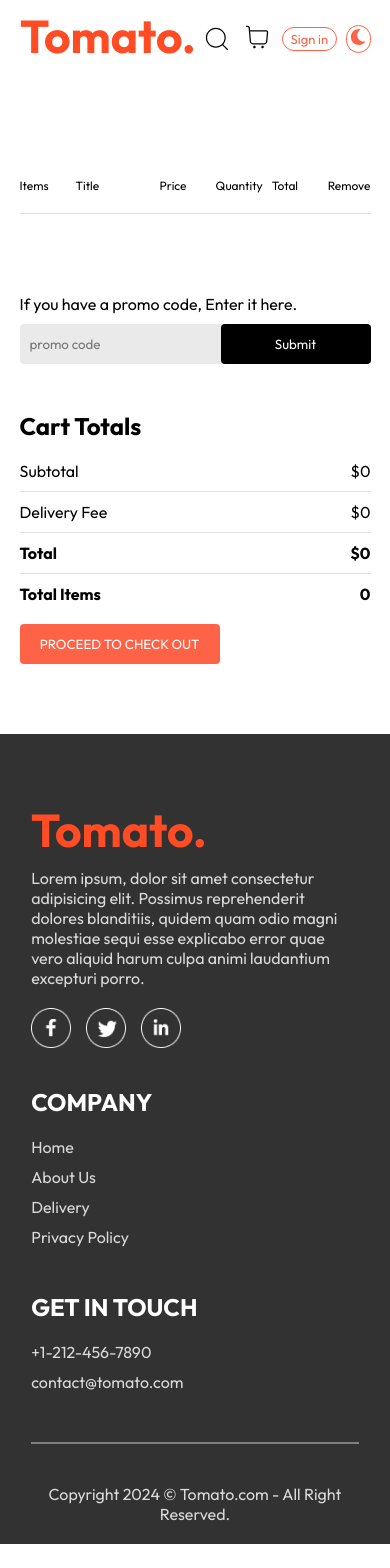
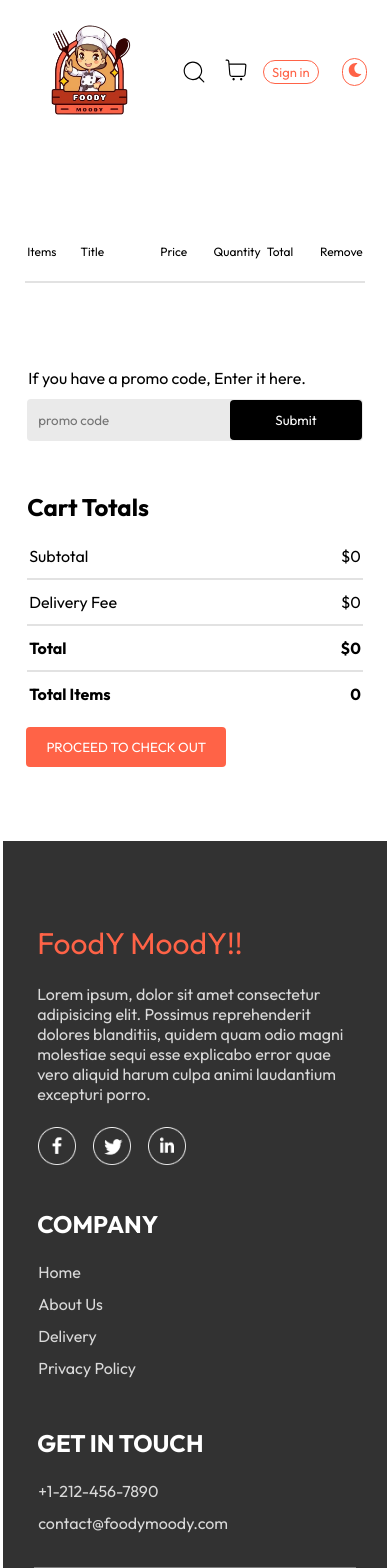
Before and after one commit to pratibha456/Food-Del-App, a React (Vite) app in the folder Frontend/: page /cart in a window 390 px wide. Shown: the top 1568 px of the page. Before the commit the page ends 1544 px from the top, so only its background shows below. Built offline with nearby package versions, Linux system fonts and the light colour scheme.

Commit message:
changed the logo

```diff
--- a/Frontend/src/components/AppDownload/AppDownload.jsx
+++ b/Frontend/src/components/AppDownload/AppDownload.jsx
@@ -6,7 +6,7 @@ const AppDownload = () => {
   return (
     <div className="app-download" id="app-download">
       <p>
-        For Better Experience Download <br /> Tomato App
+        For Better Experience Download <br /> FoodYMoodY App
       </p>
       <div className="app-download-platforms">
         <img src={assets.play_store} alt="" />
--- a/Frontend/src/components/Footer/Footer.css
+++ b/Frontend/src/components/Footer/Footer.css
@@ -1,7 +1,7 @@
 .footer {
     color: #d9d9d9;
     background-color: #323232;
-    display: flex;
+    /* display: flex; */
     flex-direction: column;
     align-items: center;
     gap: 20px;
@@ -9,6 +9,11 @@
     padding-top: 80px;
     margin-top: 70px;
   }
+
+.footer .iconn{
+  color: tomato;
+  font-size: 30px;
+}
 
   .footer-content {
     width: 100%;
--- a/Frontend/src/components/Footer/Footer.jsx
+++ b/Frontend/src/components/Footer/Footer.jsx
@@ -7,7 +7,8 @@ const Footer = () => {
     <div className="footer" id="footer">
       <div className="footer-content">
         <div className="footer-content-left">
-          <img src={assets.logo} alt="" />
+          <p className="iconn">FoodY MoodY!!</p>
+          {/* <img src={assets.logo} alt="" /> */}
           <p>
             Lorem ipsum, dolor sit amet consectetur adipisicing elit. Possimus
             reprehenderit dolores blanditiis, quidem quam odio magni molestiae
@@ -33,13 +34,13 @@ const Footer = () => {
           <h2>GET IN TOUCH</h2>
           <ul>
             <li>+1-212-456-7890</li>
-            <li>contact@tomato.com</li>
+            <li>contact@foodymoody.com</li>
           </ul>
         </div>
       </div>
       <hr />
       <p className="footer-copyright">
-        Copyright 2024 © Tomato.com - All Right Reserved.{" "}
+        Copyright 2024 © FoodYMoodY.com - All Right Reserved.{" "}
       </p>
     </div>
   );
--- a/Frontend/src/components/Navbar/Navbar.css
+++ b/Frontend/src/components/Navbar/Navbar.css
@@ -1,5 +1,5 @@
 .navbar {
-  padding: 20px 0px;
+  padding: 0px 0px;
   display: flex;
   justify-content: space-between;
   align-items: center;
@@ -14,8 +14,13 @@
   backdrop-filter: blur(10px);
 }
 
-.navbar .logo {
-  width: 150px;
+/* .navbar .logo {
+  width: 10px;
+} */
+
+.navbar img{
+  height: 130px;
+  width: 130px;
 }
 
 .navbar-menu {
@@ -96,7 +101,7 @@
 
 @media (max-width: 1050px) {
   .navabr .logo {
-    width: 140px;
+    width: 10px;
   }
   .navbar-menu {
     gap: 20px;
@@ -118,7 +123,7 @@
 
 @media (max-width: 900px) {
   .navabr .logo {
-    width: 120px;
+    width: 10px;
   }
   .navbar-menu {
     gap: 8px;
--- a/Frontend/src/components/Navbar/Navbar.jsx
+++ b/Frontend/src/components/Navbar/Navbar.jsx
@@ -6,6 +6,8 @@ import { StoreContext } from "../../Context/StoreContext";
 import { FaSun, FaMoon } from "react-icons/fa";
 import { CiShoppingCart } from "react-icons/ci";
 import { CiSearch } from "react-icons/ci";
+
+
 
 
 const Navbar = ({ setShowLogin, isDarkMode, setIsDarkMode }) => {
--- a/Frontend/src/index.css
+++ b/Frontend/src/index.css
@@ -1,7 +1,7 @@
 @import url("https://fonts.googleapis.com/css2?family=Outfit:wght@100..900&display=swap");
 
 * {
-  padding: 0px;
+  padding: 1px;
   margin: 0;
   box-sizing: border-box;
   font-family: outfit;
```
Also changed, not shown: Frontend/src/assets/logo.png.
